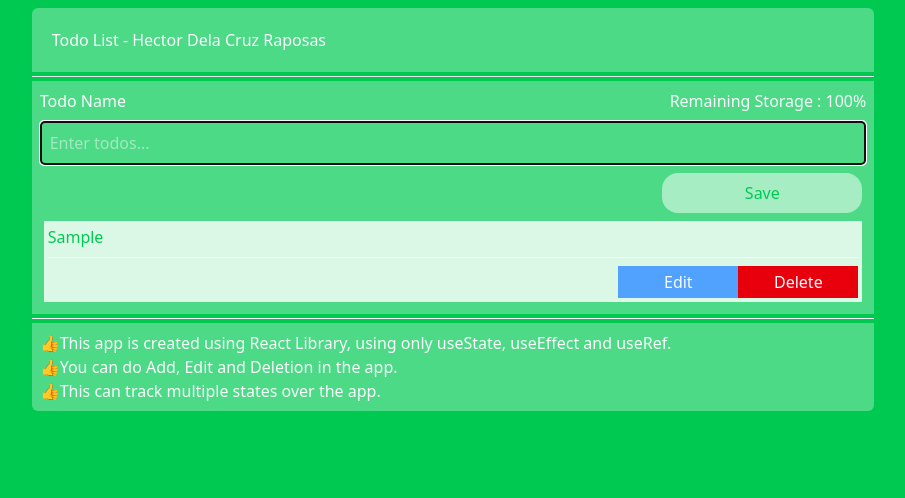
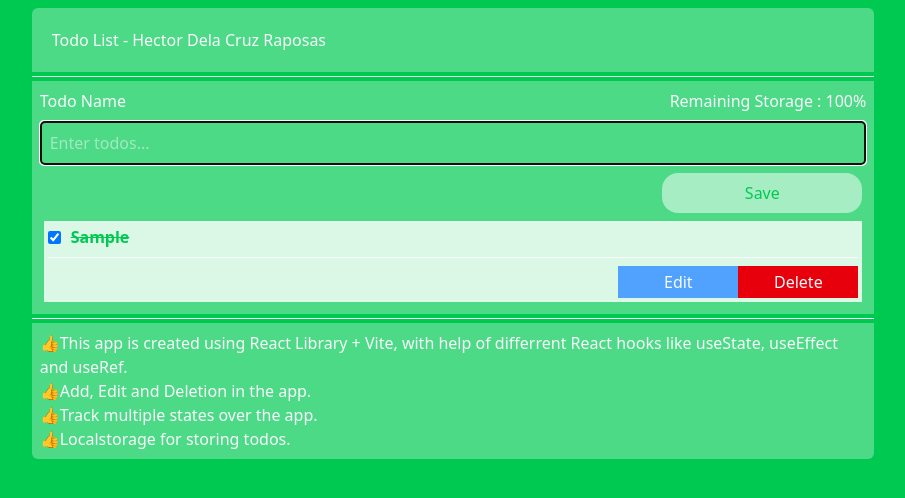
Before and after one commit to hectordraposas/todo-list, a React (Vite) app: page / in a window 1280 px wide. Both pictures are taken after typing "Sample" into the empty fields and a click on the button "Save". Shown: the top 498 px of the page, without its empty margins (187-1092 px from the left). Built offline with nearby package versions, Linux system fonts and the light colour scheme.

Commit message:
add checkbos, check ling through

```diff
--- a/src/App.jsx
+++ b/src/App.jsx
@@ -2,6 +2,7 @@ import { useEffect, useRef, useState } from "react";
 
 function App() {
   const inputRef = useRef(null);
+  const [isDone, setIsDone] = useState(false);
   const [todos, setTodos] = useState("");
   const [editID, setEditId] = useState("");
   const [isEditing, setIsEditing] = useState(false);
@@ -18,7 +19,7 @@ function App() {
     const remId = todoOutput.map((t) => t.id).join("").length;
 
     const total = remName + remId;
-    console.log(total);
+
     setRemaining(((totalSize - total) / totalSize) * 100);
   }, [todoOutput]);
 
@@ -44,7 +45,11 @@ function App() {
     const newId = Date.now();
     if (!isEditing) {
       if (!todos) alert("Please enter todo");
-      else setTodoOutput([{ todo: addTodo, id: newId }, ...todoOutput]);
+      else
+        setTodoOutput([
+          { todo: addTodo, id: newId, done: true },
+          ...todoOutput,
+        ]);
       setTodos("");
       inputRef.current.focus();
     } else {
@@ -57,6 +62,14 @@ function App() {
       setTodos("");
       setIsEditing((editState) => !editState);
     }
+  };
+
+  const handleIsDone = (id) => {
+    const updateIsDone = todoOutput.map((item) =>
+      item.id === id ? { ...item, done: !item.done } : item
+    );
+
+    setTodoOutput(updateIsDone);
   };
 
   const handleDelete = (id) => {
@@ -123,7 +136,24 @@ function App() {
                     : "bg-white/50 text-green-600"
                 } border-2 border-white/10 p-0.5  m-1 cursor-pointer first:mt-2`}
               >
-                <span className="flex items-center text-wrap">{item.todo}</span>
+                <span className="flex items-center">
+                  <span className="mr-2.5 flex items-center">
+                    <input
+                      type="checkbox"
+                      value={item.done}
+                      onChange={() => handleIsDone(item.id)}
+                      checked={item.done}
+                    />
+                  </span>
+                  <span
+                    className={`${
+                      item.done ? "line-through font-semibold" : ""
+                    }`}
+                    onClick={() => handleIsDone(item.id)}
+                  >
+                    {item.todo}
+                  </span>
+                </span>
                 <hr className="border-t border-slate-50 my-2 w-full mx-auto" />
                 <span className="flex items-center justify-end">
                   <button
@@ -149,15 +179,18 @@ function App() {
         <ul>
           <li>
             <div>
-              👍This app is created using React Library, using only useState,
-              useEffect and useRef.
+              👍This app is created using React Library + Vite, with help of
+              differrent React hooks like useState, useEffect and useRef.
             </div>
           </li>
           <li>
-            <div>👍You can do Add, Edit and Deletion in the app.</div>
+            <div>👍Add, Edit and Deletion in the app.</div>
           </li>
           <li>
-            <div>👍This can track multiple states over the app.</div>
+            <div>👍Track multiple states over the app.</div>
+          </li>
+          <li>
+            <div>👍Localstorage for storing todos.</div>
           </li>
         </ul>
       </div>
```
